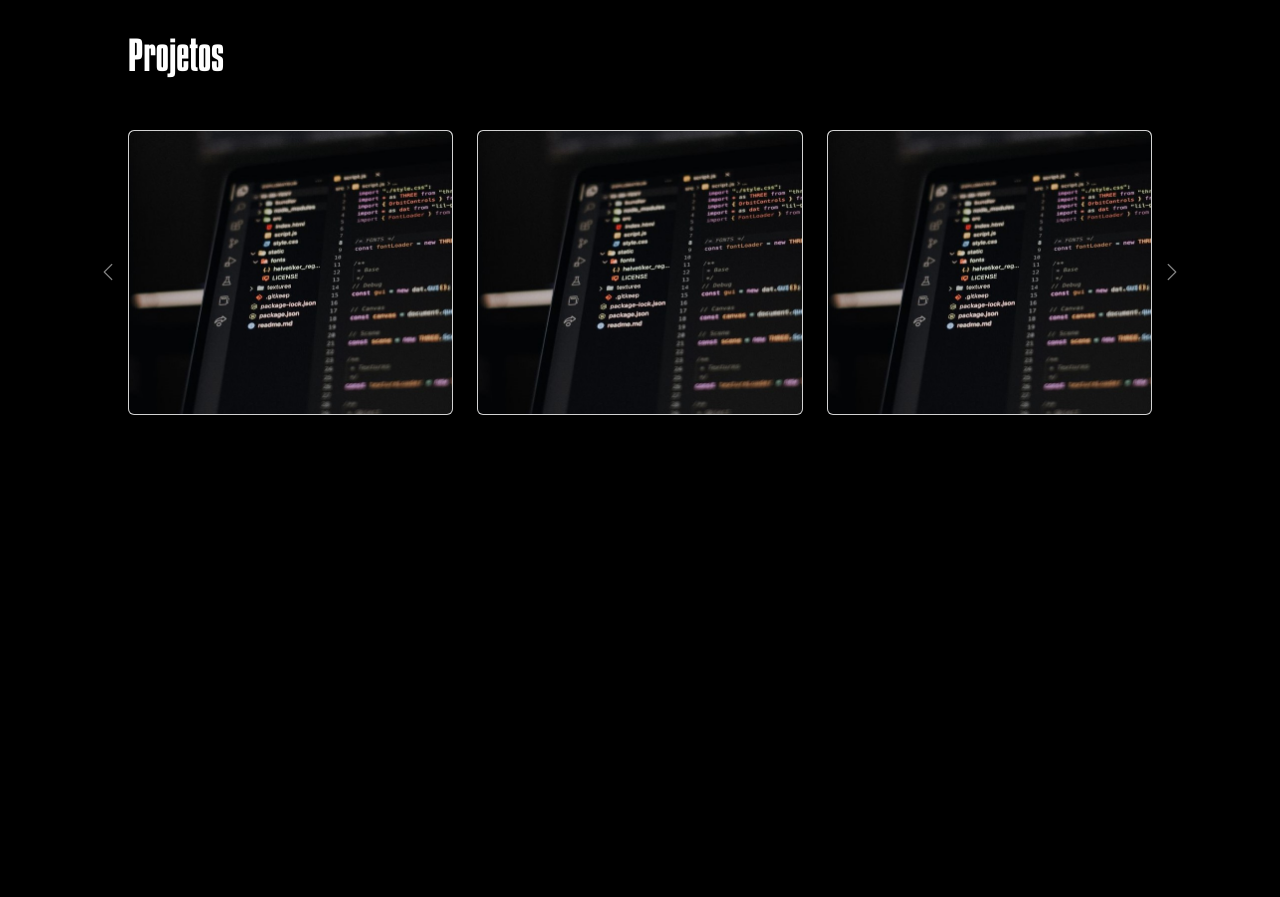
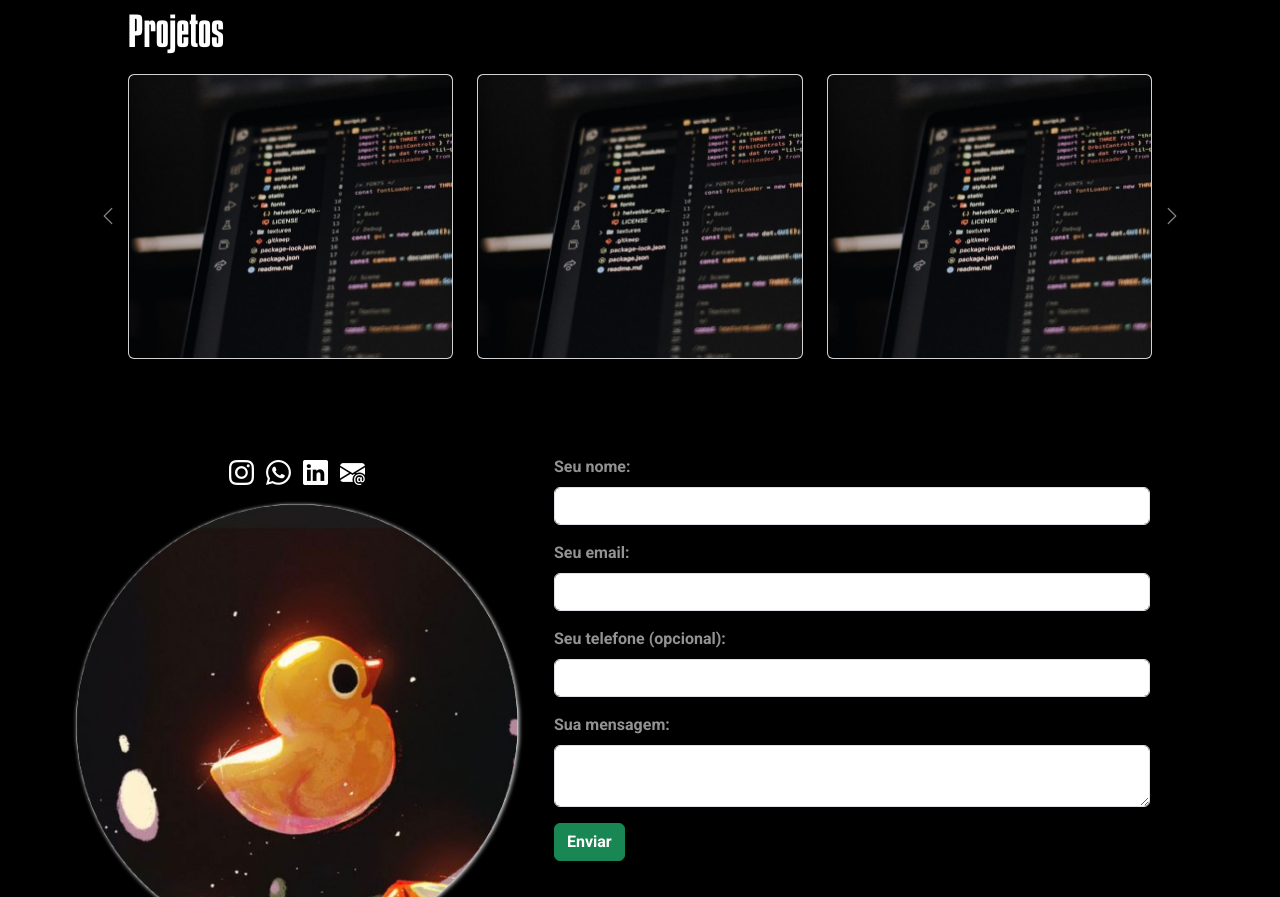
Before and after one commit to sebastianaugustolopes/Portfolio-Website, a plain HTML site: page index.html in a window 1280 px wide. Shown: the part 1160-2057 px from the top of the page. Before the commit the page ends 1623 px from the top, so only its background shows below. Drawn offline with nearby package versions, Linux system fonts and the light colour scheme; a web font is replaced by a local one.

Commit message:
feat(contact)

```diff
--- a/estilos/media_queries.css
+++ b/estilos/media_queries.css
@@ -68,7 +68,6 @@
     #contato{
         display: none;
     }
-}
 
 @media screen and (max-width: 530px) {
     #home-page h1 {
--- a/estilos/style.css
+++ b/estilos/style.css
@@ -236,10 +236,7 @@ body{
 }
 
 #contato img{
-    margin: auto;
-    width: 100%;
-    max-width: 70%;
-    filter: drop-shadow(1px 1px 3px white);
+    filter: drop-shadow(1px 1px 2px white);
 }
 
 label{
@@ -248,19 +245,13 @@ label{
 
 form{
     width: 100%;
-    max-width: 80%;
+    max-width: 90%;
 }
 
 .social-icons > i, a{
+    margin: auto;
     padding: 4px;
     color: white;
     font-size: 25px;
+    text-decoration: none;
 }
-
-#contato{
-    color: white;
-}
-
-#contato > div{
-    height: 800px;
-}
--- a/index.html
+++ b/index.html
@@ -34,7 +34,7 @@
              <nav class="navbar-collapse collapse justify-content-end" id="menu-navegacao">
                 <ul class="nav nav-pills">
                     <li class="nav-item">
-                        <a href="#home-page" class="nav-link active">Home Page</a>
+                        <a href="#home-page" class="nav-link">Home Page</a>
                     </li>
                     <li class="nav-item">
                         <a href="#sobre-mim" class="nav-link">Sobre mim</a>
@@ -52,6 +52,7 @@
         </div>
     </header>
 
+    <main data-bs-spy="scroll" data-bs-target="cabecalho">
         <section id="home-page">
             <img src="imagens/canva.png" class="w-100 d-none d-md-block" alt="Cover Image">
             <img src="imagens/canva_2.png" class="w-100  d-md-none" alt="Cover Image">
@@ -66,9 +67,8 @@
                 </a>
             </div>
         </section>
-
         <section id="sobre-mim" class="pt-4">
-        <div class="container-section">
+            <div class="container-section mb-4">
                 <div class="about-me-card pt-3 row">
                     <div class="avatar-img col-md-5">
                        <img src="imagens/avatar.jpg" alt="Avatar" class="w-100">
@@ -80,7 +80,6 @@
                             <p class="m-0 mb-3">Meu nome é Sebastian Augusto, sou programador full stack e estou atualmente cursando o segundo semestre do curso de Desenvolvimento Web na Escola Britânica de Artes Criativas e Tecnologia (EBAC). Tenho experiência em desenvolvimento web, com foco em aplicações que envolvem JavaScript e web design.</p>
                             <p class="m-0">Meus projetos são voltados para a criação de soluções funcionais, adaptativas e visualmente atrativas, sempre com o objetivo de proporcionar a melhor experiência para os usuários.</p>
                         </div>
-
                         <div class="tech-stack mt-3">
                             <img src="imagens/icon_javascript.png" alt="javascript-icon">
                             <img src="imagens/icon_html.png" alt="html-icon">
@@ -91,23 +90,22 @@
                 </div>
             </div>
         </section>
-
         <section class="container-carousel mb-5" id="projetos">
-        <div class="font-compacta text-white mt-5 mb-5">
-            <h1>Projetos</h1>
+            <div class="font-compacta text-white mb-3">
+                <h1 class="m-0">Projetos</h1>
             </div>
             <div class="carousel slide" data-bs-ride="carousel" id="carousel">
                 <div class="carousel-inner">
-                <div class="carousel-item active" data-bs-interval="3000">
+                    <div class="carousel-item active" data-bs-interval="8000">
                         <div class="row">
-                        <div class="col-md-4 ">
+                            <div class="col-4 ">
                                 <div class="card">
 
                                     <img src="imagens/wallpaper programming.jpeg" class="card-img-top" alt="Card image 1" style="width: 100%;">
                                     <div class="card-body">
                                         <h5 class="card-title">Subtítulo do Card 1</h5>
                                         <p class="card-text">Texto descritivo para o card 1. Este card contém informações relevantes sobre o tópico.</p>
-                                    <div class="card-icons mt-2">
+                                        <div class="card-icons">
                                             <a href=""><img src="imagens/icons-code.png" alt=""></a>
                                             <a class="ms-1" href=""><img src="imagens/icons-eyes.png" alt=""></a>
                                         </div>
@@ -115,13 +113,13 @@
                                 </div>
                             </div>
 
-                        <div class="col-md-4">
+                            <div class="col-4">
                                 <div class="card">
                                     <img src="imagens/wallpaper programming.jpeg" class="card-img-top" alt="Card image 2" style="width: 100%;">
                                     <div class="card-body">
                                         <h5 class="card-title">Subtítulo do Card 2</h5>
                                         <p class="card-text">Texto descritivo para o card 2. Este card contém informações relevantes sobre o tópico.</p>
-                                    <div class="card-icons mt-2">
+                                        <div class="card-icons">
                                             <a href=""><img src="imagens/icons-code.png" alt=""></a>
                                             <a class="ms-1" href=""><img src="imagens/icons-eyes.png" alt=""></a>
                                         </div>
@@ -129,13 +127,13 @@
                                 </div>
                             </div>
 
-                        <div class="col-md-4">
+                            <div class="col-4">
                                 <div class="card">
                                     <img src="imagens/wallpaper programming.jpeg" class="card-img-top" alt="Card image 3" style="width: 100%;">
                                     <div class="card-body">
                                         <h5 class="card-title">Subtítulo do Card 3</h5>
                                         <p class="card-text">Texto descritivo para o card 3. Este card contém informações relevantes sobre o tópico.</p>
-                                    <div class="card-icons mt-2">
+                                        <div class="card-icons">
                                             <a href=""><img src="imagens/icons-code.png" alt=""></a>
                                             <a class="ms-1" href=""><img src="imagens/icons-eyes.png" alt=""></a>
                                         </div>
@@ -144,15 +142,15 @@
                             </div>
                         </div>
                     </div>
-                <div class="carousel-item" data-bs-interval="3000">
+                    <div class="carousel-item" data-bs-interval="8000">
                         <div class="row">
-                        <div class="col-md-4">
+                            <div class="col-4">
                                 <div class="card">
                                     <img src="imagens/wallpaper programming.jpeg" class="card-img-top" alt="Card image 1" style="width: 100%;">
                                     <div class="card-body">
                                         <h5 class="card-title">Subtítulo do Card 4</h5>
                                         <p class="card-text">Texto descritivo para o card 4. Este card contém informações relevantes sobre o tópico.</p>
-                                    <div class="card-icons mt-2">
+                                        <div class="card-icons">
                                             <a href=""><img src="imagens/icons-code.png" alt=""></a>
                                             <a class="ms-1" href=""><img src="imagens/icons-eyes.png" alt=""></a>
                                         </div>
@@ -160,13 +158,13 @@
                                 </div>
                             </div>
 
-                        <div class="col-md-4">
+                            <div class="col-4">
                                 <div class="card">
                                     <img src="imagens/wallpaper programming.jpeg" class="card-img-top" alt="Card image 2" style="width: 100%;">
                                     <div class="card-body">
                                         <h5 class="card-title">Subtítulo do Card 5</h5>
                                         <p class="card-text">Texto descritivo para o card 5. Este card contém informações relevantes sobre o tópico.</p>
-                                    <div class="card-icons mt-2">
+                                        <div class="card-icons">
                                             <a href=""><img src="imagens/icons-code.png" alt=""></a>
                                             <a class="ms-1" href=""><img src="imagens/icons-eyes.png" alt=""></a>
                                         </div>
@@ -174,13 +172,13 @@
                                 </div>
                             </div>
 
-                        <div class="col-md-4">
+                            <div class="col-4">
                                 <div class="card">
                                     <img src="imagens/wallpaper programming.jpeg" class="card-img-top" alt="Card image 3" style="width: 100%;">
                                     <div class="card-body">
                                         <h5 class="card-title">Subtítulo do Card 6</h5>
                                         <p class="card-text">Texto descritivo para o card 6. Este card contém informações relevantes sobre o tópico.</p>
-                                    <div class="card-icons mt-2">
+                                        <div class="card-icons">
                                             <a href=""><img src="imagens/icons-code.png" alt=""></a>
                                             <a class="ms-1" href=""><img src="imagens/icons-eyes.png" alt=""></a>
                                         </div>
@@ -198,9 +196,46 @@
                 </button>
             </div>
         </section>
+
+        <section id="contato" class="container-section pt-5 pb-5">
+            <div class="row">
+                <div class="col-md-5 text-center">
+                    <div class="social-icons">
+                        <a href="#" target="_blank"><i class="bi bi-instagram"></i></a>
+                        <a href="#" target="_blank"><i class="bi bi-whatsapp"></i></a>
+                        <a href="#" target="_blank"><i class="bi bi-linkedin"></i></a>
+                        <a href="#" target="_blank"><i class="bi bi-envelope-at-fill"></i></a>
+                    </div>
+                    <img src="imagens/art_pin.png" alt="art_pin" class="w-auto mw-100">
+                </div>
+                <div class="col-md-7 mb-5">
+                    <form>
+                        <div class="mb-3">
+                            <label for="inome" class="form-label fw-bold">Seu nome:</label>
+                            <input type="text" id="inone" class="form-control" required>
+                        </div>
+                        <div class="mb-3">
+                            <label for="iemail" class="form-label fw-bold">Seu email:</label>
+                            <input type="email" id="iemail" class="form-control" required>
+                        </div>
+                        <div class="mb-3">
+                            <label for="iphone" class="form-label fw-bold">Seu telefone (opcional):</label>
+                            <input type="tel" id="iphone" class="form-control">
+                        </div>
+                        <div class="mb-3">
+                            <label for="imensage" class="form-label fw-bold">Sua mensagem:</label>
+                            <textarea name="msg" id="imesage" class="form-control" required></textarea>
+                        </div>
+                        <button type="submit" class="btn btn-success m-0 fw-bold">
+                            Enviar
+                        </button>
+                    </form>
+                </div>
+            </div>
+        </section>
+    </main>
+
     <script src="https://cdn.jsdelivr.net/npm/bootstrap@5.3.3/dist/js/bootstrap.bundle.min.js"></script>
-
-    <!-- JavaScript para rolagem suave com ajuste de scroll -->
     <script>
         document.querySelectorAll('a[href^="#"]').forEach(anchor => {
             anchor.addEventListener('click', function(e) {
```
Lines whose indentation alone changed are shown as unchanged.
